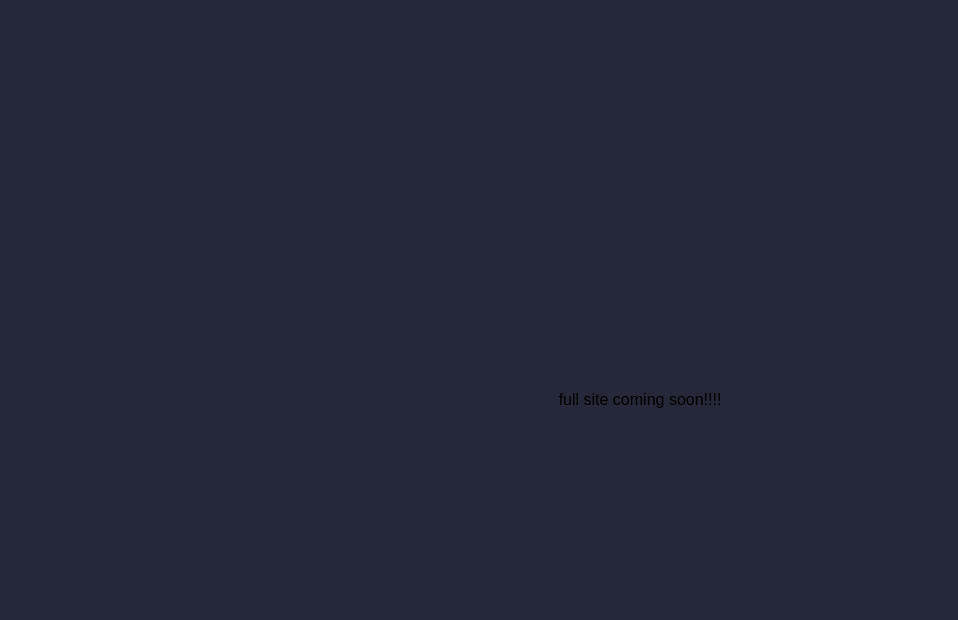
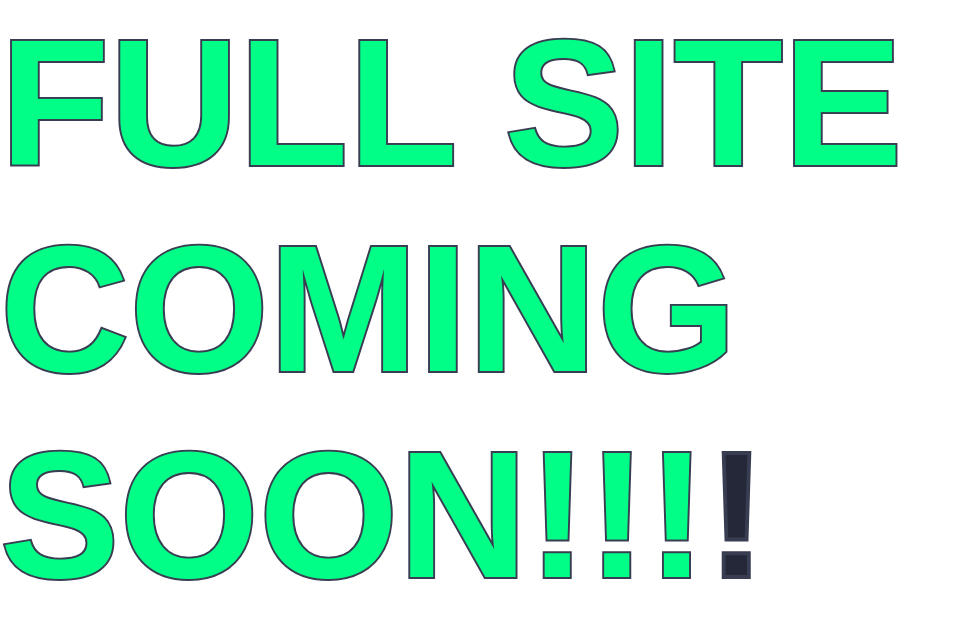
Before and after one commit to cyberstizz/charleslambjr, a React (Create React App) app: page / in a window 1280 px wide. Shown: the top 620 px of the page, without its empty margins (0-958 px from the left). Built offline with nearby package versions, Linux system fonts and the light colour scheme; a web font is replaced by a local one.

Commit message:
added the keyframe animate instructions

```diff
--- a/src/components/Splash.css
+++ b/src/components/Splash.css
@@ -20,3 +20,29 @@ h2{
     -webkit-text-stroke: 0.3vw #393d52;
     text-transform: uppercase;
 }
+
+h2::before {
+    content: attr(data-text);
+    position: absolute;
+    top: 0;
+    left: 0;
+    width: 100%;
+    height: 100%;
+    color: #01fe87;
+    -webkit-text-stroke: 0vw #383e52;
+    border-right: 2px solid #01fe87;
+    overflow: hidden;
+    animation: animate 6s linear infinte;
+}
+
+@keyframes animate
+{
+    0%,10%,100%
+    {
+        width: 0;
+    }
+    70%, 90%
+    {
+        width: 100%;
+    }
+}
--- a/src/components/Splash.js
+++ b/src/components/Splash.js
@@ -5,9 +5,9 @@ import { Link } from 'react-router-dom';
 
 const Splash = () =>{
     return (
-        <div className='splashDiv'>
+        <h2 data-text="full site coming soon!!!">
        full site coming soon!!!!
-       </div>
+       </h2>
     )
 };
 
```
